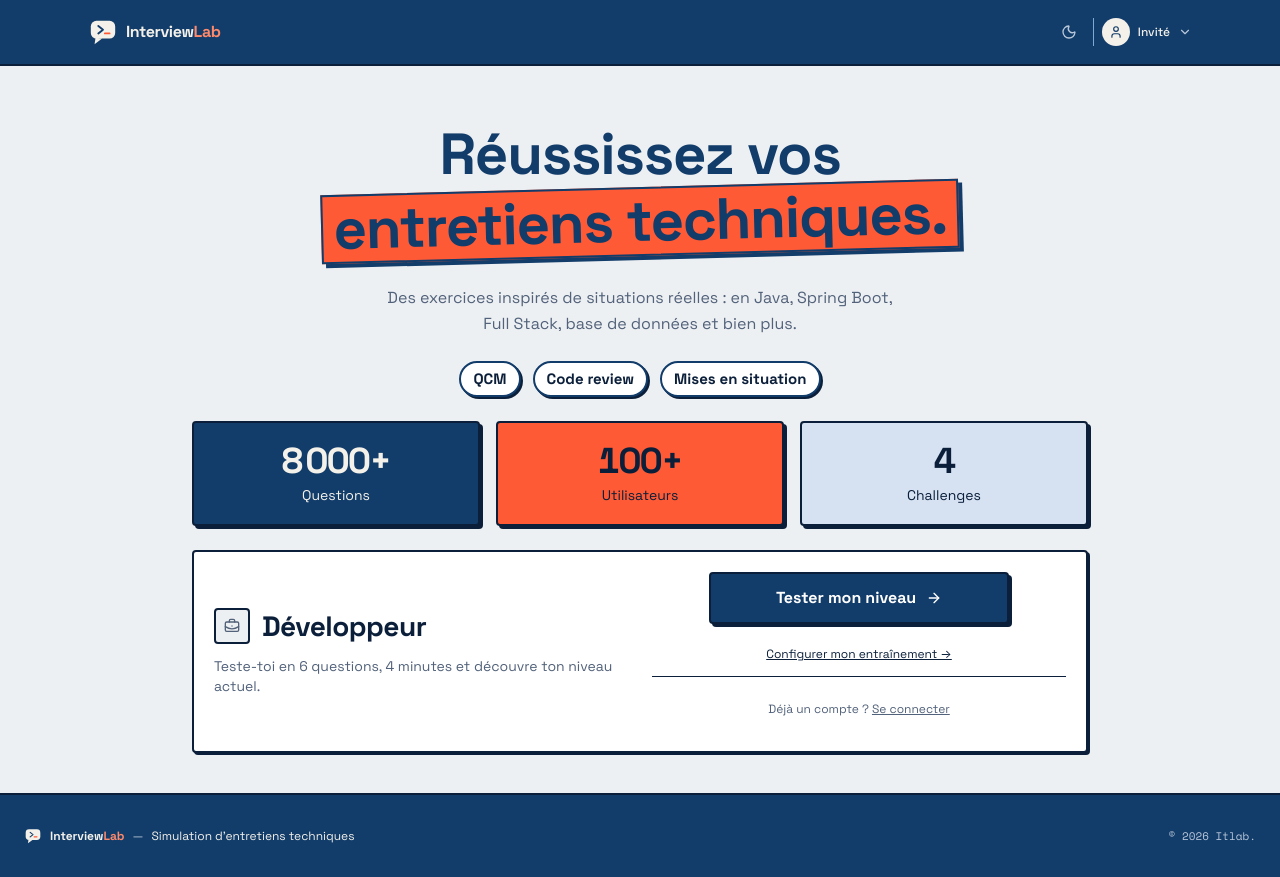
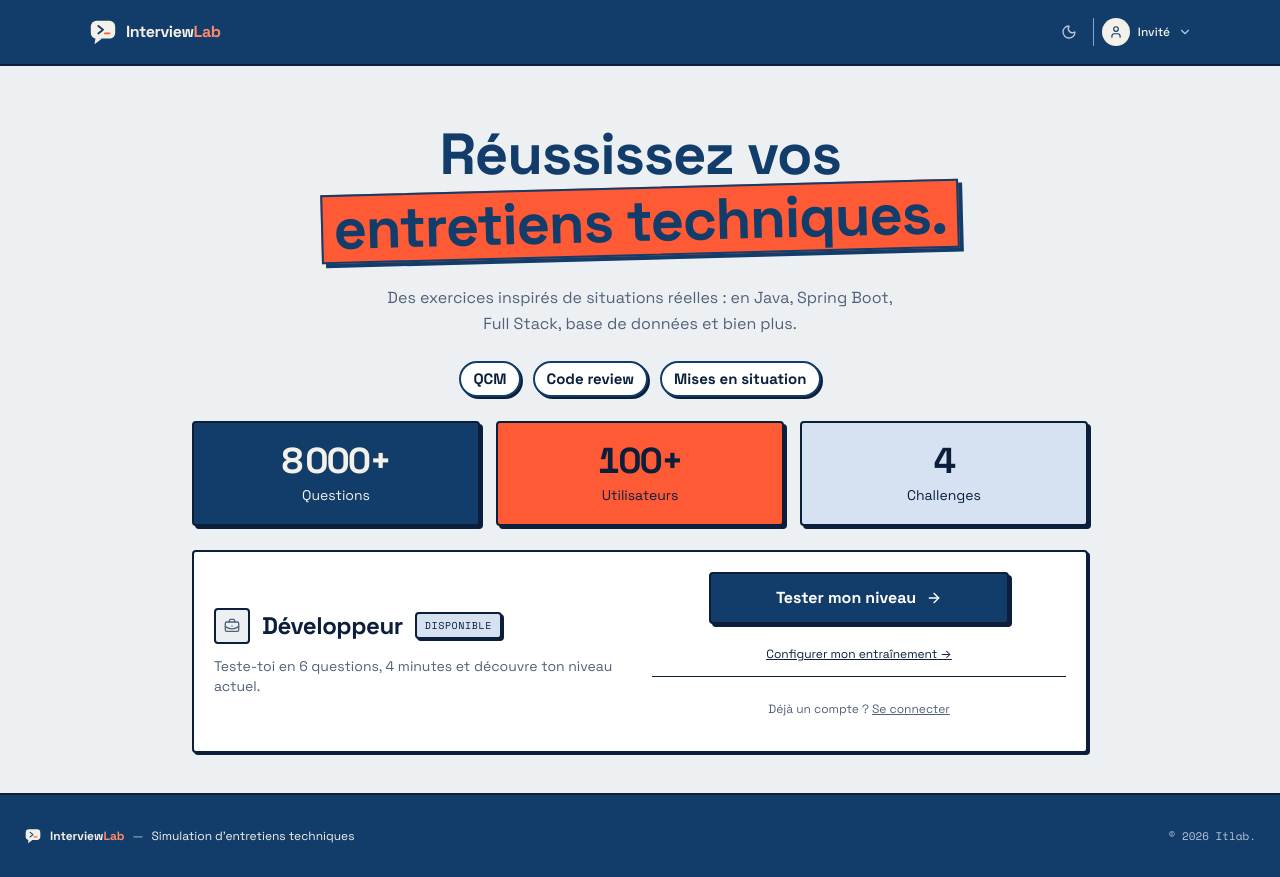
Before and after one commit to mouadboufenzi-kapoor/dev-interview-simulator, a React (Vite) app in the folder dev-interview-simulator-frontend/: page / in a window 1280 px wide. Built offline with nearby package versions, Linux system fonts and the light colour scheme; no server answers.

Commit message:
fix(front): restore developer availability badge

```diff
--- a/dev-interview-simulator-frontend/src/components/SetupProfileStep.tsx
+++ b/dev-interview-simulator-frontend/src/components/SetupProfileStep.tsx
@@ -43,9 +43,12 @@ export const SetupProfileStep = ({ onPlacement, onPersonalize, onLogin }: Props)
               <div className="flex h-9 w-9 items-center justify-center rounded border-2 border-border bg-bg text-muted">
                 <BriefcaseBusiness className="h-4 w-4 stroke-[2]" />
               </div>
-              <h2 className="font-serif text-[26px] sm:text-[28px] font-bold leading-none text-text">
+              <h2 className="font-serif text-[22px] sm:text-[24px] font-bold leading-none text-text">
                 Développeur
               </h2>
+              <span className="rounded border-2 border-border bg-selected px-2 py-1 font-mono text-[10px] uppercase tracking-[0.06em] text-text shadow-card">
+                Disponible
+              </span>
             </div>
             <p className="mt-3 text-sm text-muted">
               Teste-toi en 6 questions, 4 minutes et découvre ton niveau actuel.
```
